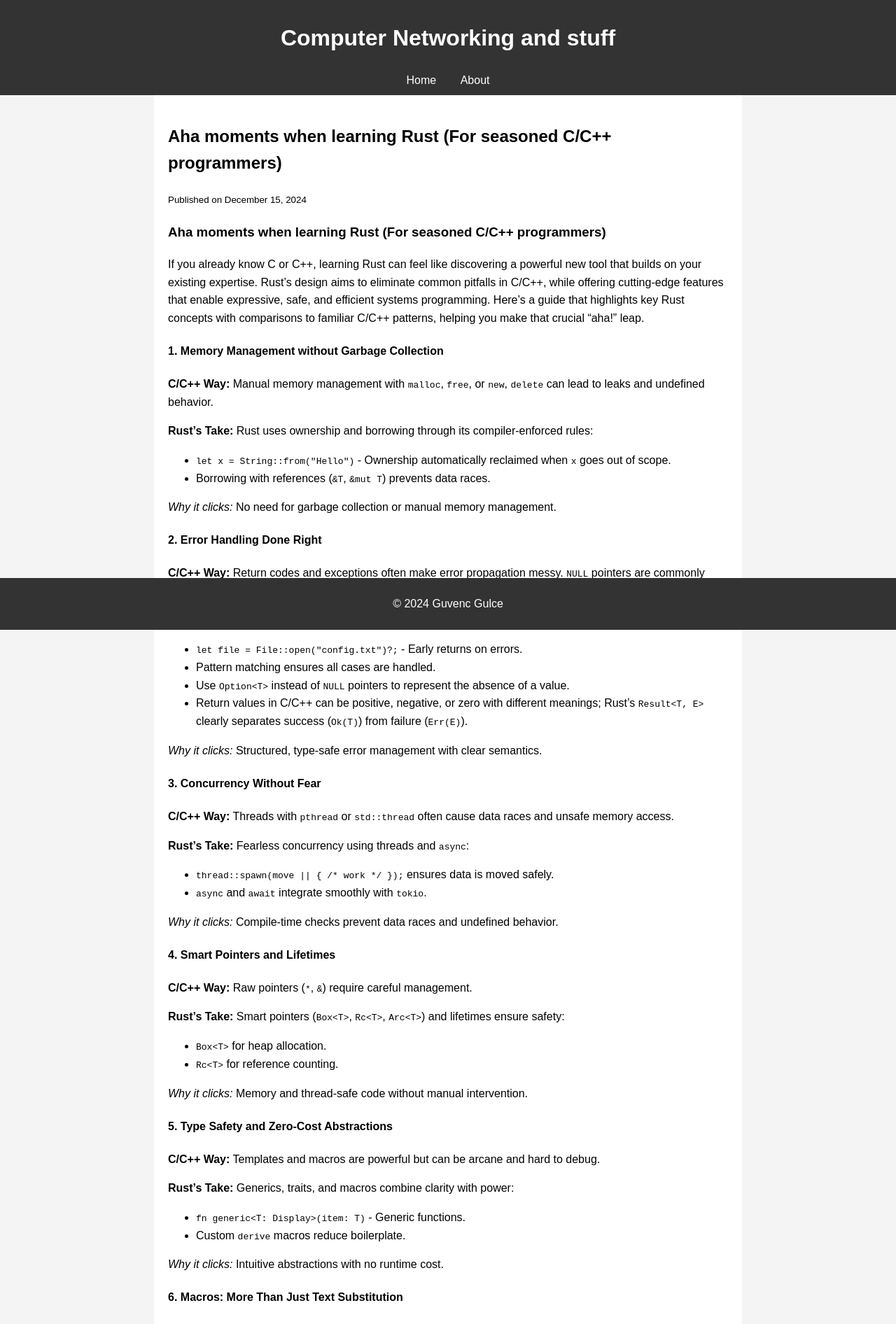
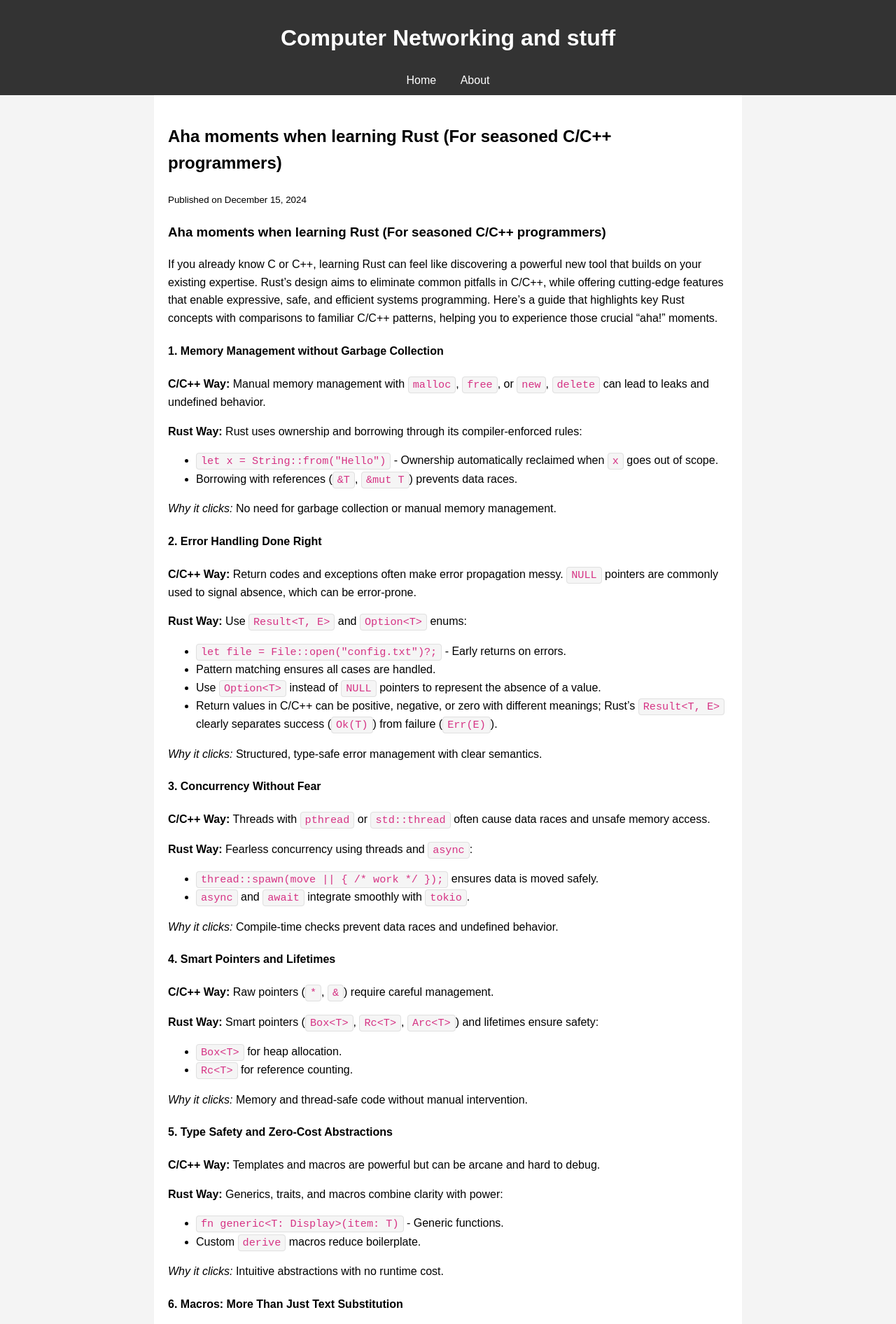
Before and after one commit to guvenc/guvenc.github.io, a Jekyll site: the page built from _posts/2024-12-15-rust-for-c.md, in a window 1280 px wide. Shown: the top 1892 px of the page at 70% size. Built offline with Jekyll 4.4.1, drawn with Linux system fonts in a browser that asks for light colours; some of the changed text lies outside the part shown.

Commit message:
Improve style

```diff
--- a/_posts/2024-12-15-rust-for-c.md
+++ b/_posts/2024-12-15-rust-for-c.md
@@ -7,13 +7,13 @@ categories: [Software Engineering]
 
 ### Aha moments when learning Rust (For seasoned C/C++ programmers)
 
-If you already know C or C++, learning Rust can feel like discovering a powerful new tool that builds on your existing expertise. Rust’s design aims to eliminate common pitfalls in C/C++, while offering cutting-edge features that enable expressive, safe, and efficient systems programming. Here’s a guide that highlights key Rust concepts with comparisons to familiar C/C++ patterns, helping you make that crucial "aha!" leap.
+If you already know C or C++, learning Rust can feel like discovering a powerful new tool that builds on your existing expertise. Rust’s design aims to eliminate common pitfalls in C/C++, while offering cutting-edge features that enable expressive, safe, and efficient systems programming. Here’s a guide that highlights key Rust concepts with comparisons to familiar C/C++ patterns, helping you to experience those crucial "aha!" moments.
 
 #### 1. **Memory Management without Garbage Collection**
 
 **C/C++ Way:** Manual memory management with `malloc`, `free`, or `new`, `delete` can lead to leaks and undefined behavior.
 
-**Rust’s Take:** Rust uses ownership and borrowing through its compiler-enforced rules:
+**Rust Way:** Rust uses ownership and borrowing through its compiler-enforced rules:
 
 - `let x = String::from("Hello")` - Ownership automatically reclaimed when `x` goes out of scope.
 - Borrowing with references (`&T`, `&mut T`) prevents data races.
@@ -24,7 +24,7 @@ If you already know C or C++, learning Rust can feel like discovering a powerful
 
 **C/C++ Way:** Return codes and exceptions often make error propagation messy. `NULL` pointers are commonly used to signal absence, which can be error-prone.
 
-**Rust’s Take:** Use `Result<T, E>` and `Option<T>` enums:
+**Rust Way:** Use `Result<T, E>` and `Option<T>` enums:
 
 - `let file = File::open("config.txt")?;` - Early returns on errors.
 - Pattern matching ensures all cases are handled.
@@ -37,7 +37,7 @@ If you already know C or C++, learning Rust can feel like discovering a powerful
 
 **C/C++ Way:** Threads with `pthread` or `std::thread` often cause data races and unsafe memory access.
 
-**Rust’s Take:** Fearless concurrency using threads and `async`:
+**Rust Way:** Fearless concurrency using threads and `async`:
 
 - `thread::spawn(move || { /* work */ });` ensures data is moved safely.
 - `async` and `await` integrate smoothly with `tokio`.
@@ -48,7 +48,7 @@ If you already know C or C++, learning Rust can feel like discovering a powerful
 
 **C/C++ Way:** Raw pointers (`*`, `&`) require careful management.
 
-**Rust’s Take:** Smart pointers (`Box<T>`, `Rc<T>`, `Arc<T>`) and lifetimes ensure safety:
+**Rust Way:** Smart pointers (`Box<T>`, `Rc<T>`, `Arc<T>`) and lifetimes ensure safety:
 
 - `Box<T>` for heap allocation.
 - `Rc<T>` for reference counting.
@@ -59,7 +59,7 @@ If you already know C or C++, learning Rust can feel like discovering a powerful
 
 **C/C++ Way:** Templates and macros are powerful but can be arcane and hard to debug.
 
-**Rust’s Take:** Generics, traits, and macros combine clarity with power:
+**Rust Way:** Generics, traits, and macros combine clarity with power:
 
 - `fn generic<T: Display>(item: T)` - Generic functions.
 - Custom `derive` macros reduce boilerplate.
@@ -70,7 +70,7 @@ If you already know C or C++, learning Rust can feel like discovering a powerful
 
 **C/C++ Way:** C macros (`#define`) are simple text substitutions that can cause hard-to-debug issues.
 
-**Rust’s Take:** Rust macros use powerful pattern matching and code generation:
+**Rust Way:** Rust macros use powerful pattern matching and code generation:
 
 - Declarative macros (`macro_rules!`) define safe and readable patterns.
 - Procedural macros can generate complex code at compile time.
@@ -81,7 +81,7 @@ If you already know C or C++, learning Rust can feel like discovering a powerful
 
 **C/C++ Way:** Libraries are linked with various build systems like Make, CMake, or Autotools, which can be complex.
 
-**Rust’s Take:** Crates simplify dependency management with `Cargo.toml`:
+**Rust Way:** Crates simplify dependency management with `Cargo.toml`:
 
 - Use libraries from `crates.io` with simple version declarations.
 - Popular standard crates include:
@@ -95,7 +95,7 @@ If you already know C or C++, learning Rust can feel like discovering a powerful
 
 **C/C++ Way:** CMake, Makefiles, and complex linking can be daunting.
 
-**Rust’s Take:** Cargo simplifies dependency management, building, and testing:
+**Rust Way:** Cargo simplifies dependency management, building, and testing:
 
 - `cargo new my_project` - Create a new project.
 - `cargo build`, `cargo test`, `cargo run` - Unified commands.
@@ -104,4 +104,4 @@ If you already know C or C++, learning Rust can feel like discovering a powerful
 
 #### Conclusion
 
-Rust isn’t just another systems language; it’s a carefully designed ecosystem that tackles C/C++'s biggest challenges head-on. Its unique combination of safety, performance, and modern features makes it a compelling choice for experienced programmers ready for a new paradigm. Give Rust a try—you might just experience a programming epiphany!
+Rust isn’t just another systems language; it’s a carefully designed ecosystem that tackles C/C++'s biggest challenges head-on. Its unique combination of safety, performance, and modern features makes it a compelling choice for experienced programmers ready for a new paradigm. Give Rust a try—you might just experience your aha moments with it as well!
--- a/assets/css/style.css
+++ b/assets/css/style.css
@@ -4,6 +4,11 @@ body {
   padding: 0;
   line-height: 1.6;
   background-color: #f4f4f4;
+
+  /* Make body full height */
+  display: flex;
+  flex-direction: column;
+  min-height: 100vh;
 }
 
 header {
@@ -29,6 +34,8 @@ body {
   max-width: 800px;
   margin: auto;
   background: #fff;
+
+  flex: 1;
 }
 
 footer {
@@ -36,12 +43,22 @@ body {
   padding: 0.5rem 0;
   background: #333;
   color: #fff;
-    position: fixed;
   width: 100%;
-    bottom: 0;
+  position: relative;
 }
 
 img {
   max-width: 100%;
   height: auto;
 }
+
+code {
+  background-color: #f5f5f5; /* Light gray background */
+  color: #d63384;           /* Soft reddish-pink for code text */
+  font-family: 'Courier New', Courier, monospace; /* Monospace font */
+  padding: 2px 6px;         /* Add padding for better spacing */
+  border: 1px solid #e0e0e0; /* Subtle border for separation */
+  border-radius: 4px;       /* Rounded corners */
+  font-size: 0.95em;        /* Slightly smaller than normal text */
+  white-space: nowrap;      /* Prevents wrapping */
+}
```
Lines whose indentation alone changed are shown as unchanged.
